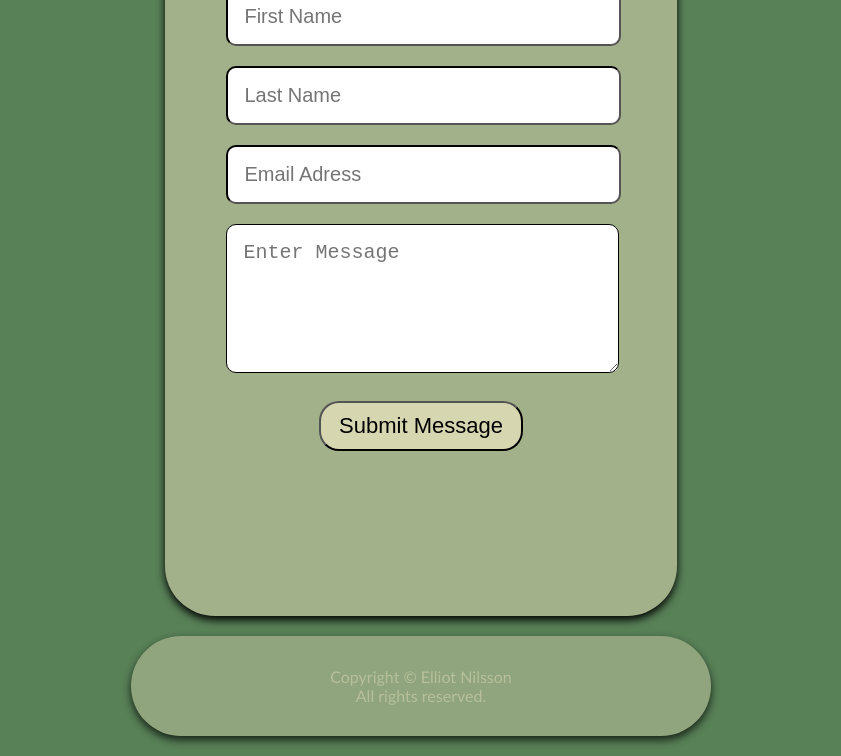
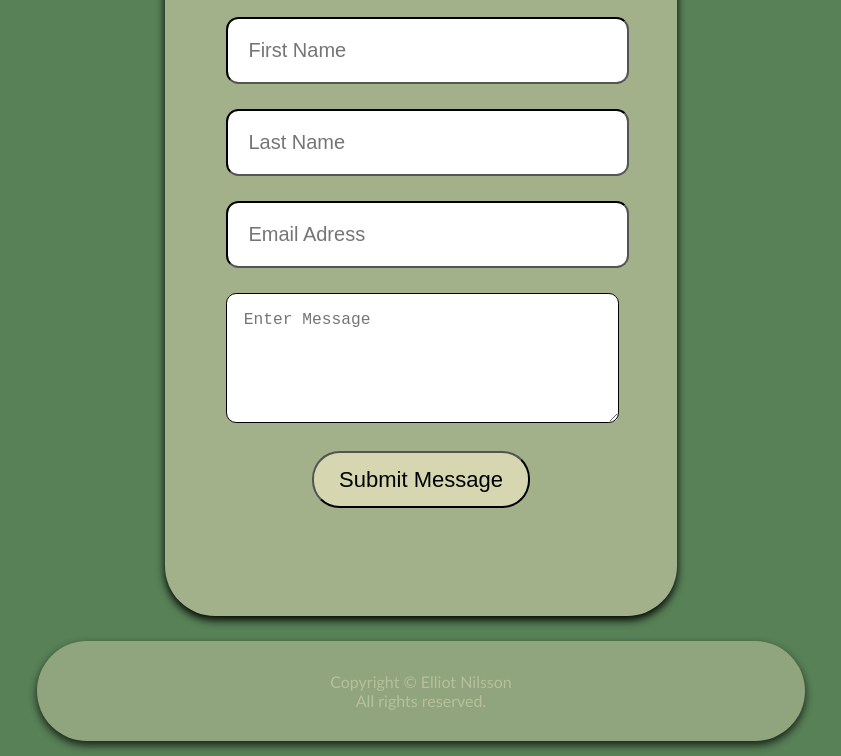
Before and after one commit to ju-nmd2023/wuid-portfolio-elliot-9712, a plain HTML site: page contact.html in a window 1280 px wide. Shown: the part 361-1117 px from the top of the page, without its empty margins (219-1060 px from the left). Drawn offline with Linux system fonts and the light colour scheme.

Commit message:
first upload

```diff
--- a/basic.css
+++ b/CSS/basic.css
@@ -8,8 +8,8 @@ body {
 /* Style the header section */
 header {
     background-color: #A3B18A;
-    padding: 5px;
-    margin: 10px 350px 0px 350px; /* Create spacing around the header */
+    padding: 0.3125em;
+    margin: 0.625em 20% 0em 20%; /* Create spacing around the header */
     border-radius: 50px; /* Add rounded corners */
     box-shadow: 0 4px 8px 0;
 }
@@ -22,7 +22,7 @@ nav ul {
 
 nav ul li {
     display: inline; /* Display listed links inline */
-    margin-right: 100px; /* Add spacing between the links */
+    margin-right: 6.25em; /* Add spacing between the links */
 }
 
 /* Define common styles for navigation links */
@@ -52,11 +52,11 @@ a:hover {
 /* Style for the three columns within the container */
 .column1, .column2, .column3 {
     width: 30%;
-    padding: 20px;
-    margin: 20px;
+    padding: 1.25em;
+    margin: 1.25em;
     box-sizing: border-box;
     box-shadow: 0 4px 8px 0;
-    height: 730px;
+    height: 45.625em;
     border-radius: 50px;
     background-color: #A3B18A;
 }
@@ -81,18 +81,18 @@ h1 {
 .main-img {
     width: 60%;
     height: 60%;
-    margin-left: 40px;
+    margin-left: 2.5em;
 }
 
 /* Style of footer */
 .foot {
-    padding: 15px;
-    margin: 15px 350px 15px 350px;
+    padding: 0.9375em;
+    margin: 0.9375em 20% 0.9375em 20%;
     box-sizing: border-box;
     box-shadow: 0 4px 8px 0;
-    height: 100px;
+    height: 6.25em;
     background-color: #A3B18A;
-    border-radius: 50px;
+    border-radius: 3.125em;
     text-align: center;
     font-family: 'Trebuchet MS';
     opacity: 75%;
@@ -105,9 +105,9 @@ a.active {
 
 /* Style for the container around the contact form */
 .contact-container{
-    height: 730px;
+    height: 45.625em;
     background-color: #A3B18A;
-    margin: 20px 30% 20px 30%;
+    margin: 1.25em 30% 1.5625em 30%;
     border-radius: 50px;
     box-shadow: 0 4px 8px 0;
     text-align: center;
@@ -119,11 +119,12 @@ input {
     width: 70%;
     margin-left: 12%;
     margin-right: 12%;
-    font-size: 20px;
-    padding: 16px 16px;
-    border-radius: 10px;
+    font-size: 1.25em;
+    padding: 1em 1em ;
+    border-radius: 0.625em;
     border-color: black;
-    margin-bottom: 20px;
+    margin-bottom: 1.25em;
+    color: #344E41;
 }
 
 /* Style for the textarea of the contact form */
@@ -132,20 +133,21 @@ textarea {
     width: 70%;
     margin-left: 12%;
     margin-right: 12%;
-    font-size: 20px;
-    padding: 16px 16px;
-    border-radius: 10px;
+    font-size: 1.25em;
+    padding: 1em 1em;
+    border-radius: 0.625em;
     border-color: black;
-    margin-bottom: 25px;
+    margin-bottom: 1.5625em;
+    color: #344E41;
 }
 
 /* Style for the submit button */
 button {
     background-color: #D6D6B1;
-    border-radius: 20px;
+    border-radius: 1.25em;
     border-color: black;
-    font-size: 22px;
-    padding: 10px 18px;
+    font-size: 1.375em;
+    padding: 0.625em 1.125em;
     text-align: center;
     display: flex;
     margin: auto;
@@ -162,5 +164,5 @@ h2 {
     text-align: center;
     font-size: 2.5em;
     color: #344E41;
-    padding-top: 20px;
+    padding-top: 1.25em;
 }
--- a/contact.html
+++ b/contact.html
@@ -3,7 +3,7 @@
 <head>
     <meta charset="UTF-8">
     <meta name="viewport" content="width=device-width, initial-scale=1.0">
-    <link rel="stylesheet" href="basic.css">
+    <link rel="stylesheet" href="CSS/basic.css">
     <title>Contact</title>
 </head>
 <body>
```
Also changed, not shown: index.html (+2 -2 lines), IMG/IMG_2886.JPG (renamed from IMG_2886.JPG), 1 other file.
